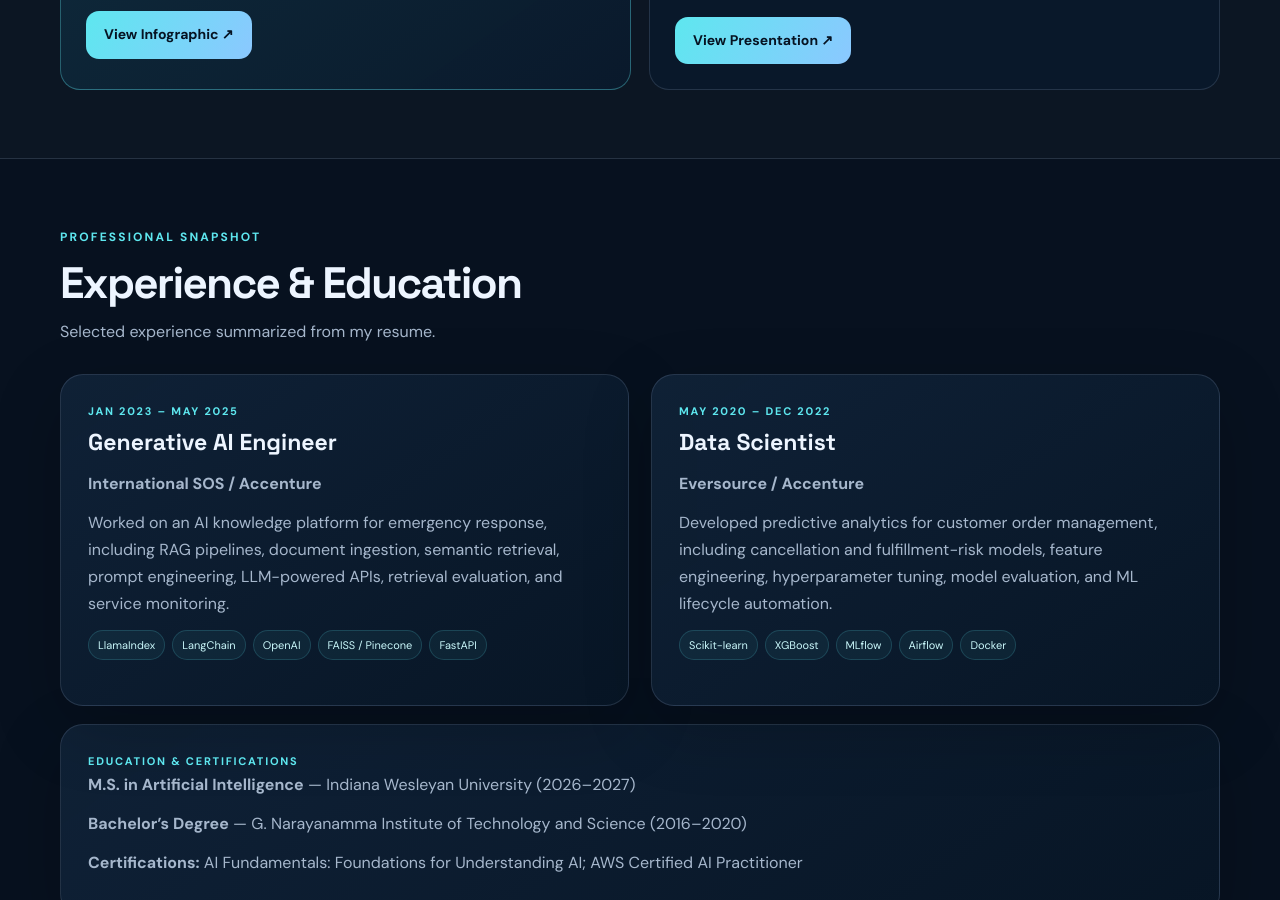
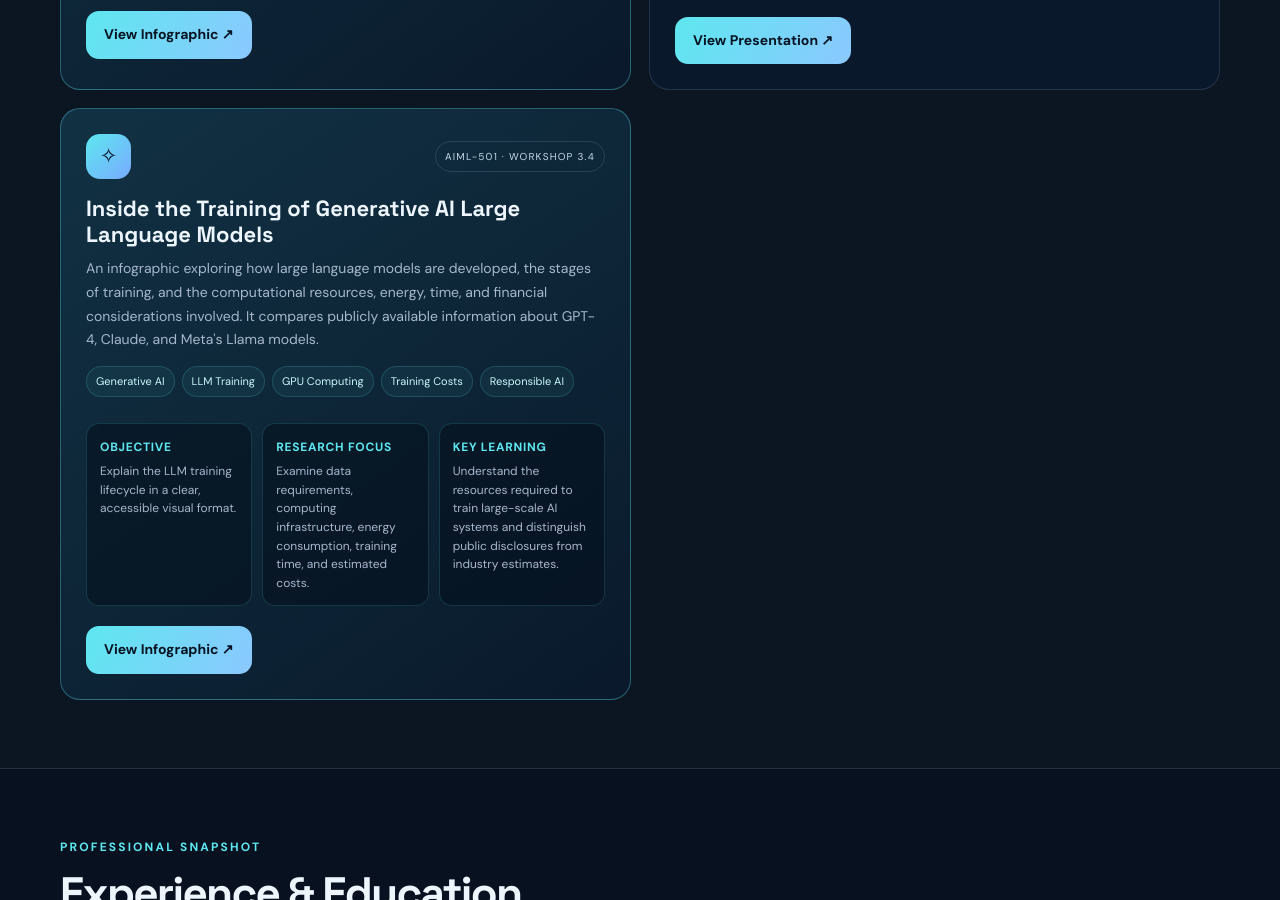
Before and after one commit to soujanyach2510/Soujanya_Pasumarthi_Portfolio, a plain HTML site: page index.html in a window 1280 px wide. Shown: the part 2615-3515 px from the top of the page. Drawn offline with Linux system fonts and the light colour scheme.

Commit message:
Revise project descriptions and add LLM training infographic
Updated the project descriptions to include large language model training details and added a new section for an infographic on LLM training.

```diff
--- a/index.html
+++ b/index.html
@@ -1,3 +1,4 @@
+
 <!DOCTYPE html>
 <html lang="en">
 <head>
@@ -604,14 +605,15 @@ footer{
       <div class="kicker">Selected Work</div>
       <h2>View Projects</h2>
       <p>
-        Academic portfolio artifacts covering machine-learning algorithms
-        and neural-network components, supported by visual explanations
-        and practical experiments.
+        Academic portfolio artifacts exploring machine learning algorithms,
+        neural-network components, and large language model training,
+        supported by visual explanations and practical experiments.
       </p>
     </div>
 
     <div class="project-grid">
 
+      <!-- ARTIFACT 1 -->
       <article class="project featured">
         <div class="project-top">
           <div class="project-icon">✦</div>
@@ -669,6 +671,7 @@ footer{
         </a>
       </article>
 
+      <!-- ARTIFACT 2 -->
       <article class="project">
         <div class="project-top">
           <div class="project-icon">◎</div>
@@ -717,12 +720,71 @@ footer{
           </div>
         </div>
 
-        <!-- UPDATED: PDF presentation link -->
         <a class="btn primary"
            href="AIML501_Workshop_2.4_Neural_Network_Components.pdf"
            target="_blank"
            rel="noopener noreferrer">
           View Presentation ↗
+        </a>
+      </article>
+
+      <!-- ARTIFACT 3: LLM TRAINING INFOGRAPHIC -->
+      <article class="project featured">
+        <div class="project-top">
+          <div class="project-icon">✧</div>
+          <div class="tag">AIML-501 · Workshop 3.4</div>
+        </div>
+
+        <h3>Inside the Training of Generative AI Large Language Models</h3>
+
+        <p>
+          An infographic exploring how large language models are developed,
+          the stages of training, and the computational resources, energy,
+          time, and financial considerations involved. It compares
+          publicly available information about GPT-4, Claude, and
+          Meta's Llama models.
+        </p>
+
+        <div class="chips">
+          <span class="chip">Generative AI</span>
+          <span class="chip">LLM Training</span>
+          <span class="chip">GPU Computing</span>
+          <span class="chip">Training Costs</span>
+          <span class="chip">Responsible AI</span>
+        </div>
+
+        <div class="project-insights">
+          <div class="insight">
+            <b>Objective</b>
+            <span>
+              Explain the LLM training lifecycle in a clear,
+              accessible visual format.
+            </span>
+          </div>
+
+          <div class="insight">
+            <b>Research Focus</b>
+            <span>
+              Examine data requirements, computing infrastructure,
+              energy consumption, training time, and estimated costs.
+            </span>
+          </div>
+
+          <div class="insight">
+            <b>Key Learning</b>
+            <span>
+              Understand the resources required to train large-scale
+              AI systems and distinguish public disclosures from
+              industry estimates.
+            </span>
+          </div>
+        </div>
+
+        <a class="btn primary"
+           href="AIML501_Workshop_3.4_LLM_Training_Infographic.png"
+           target="_blank"
+           rel="noopener noreferrer">
+          View Infographic ↗
         </a>
       </article>
 
```
